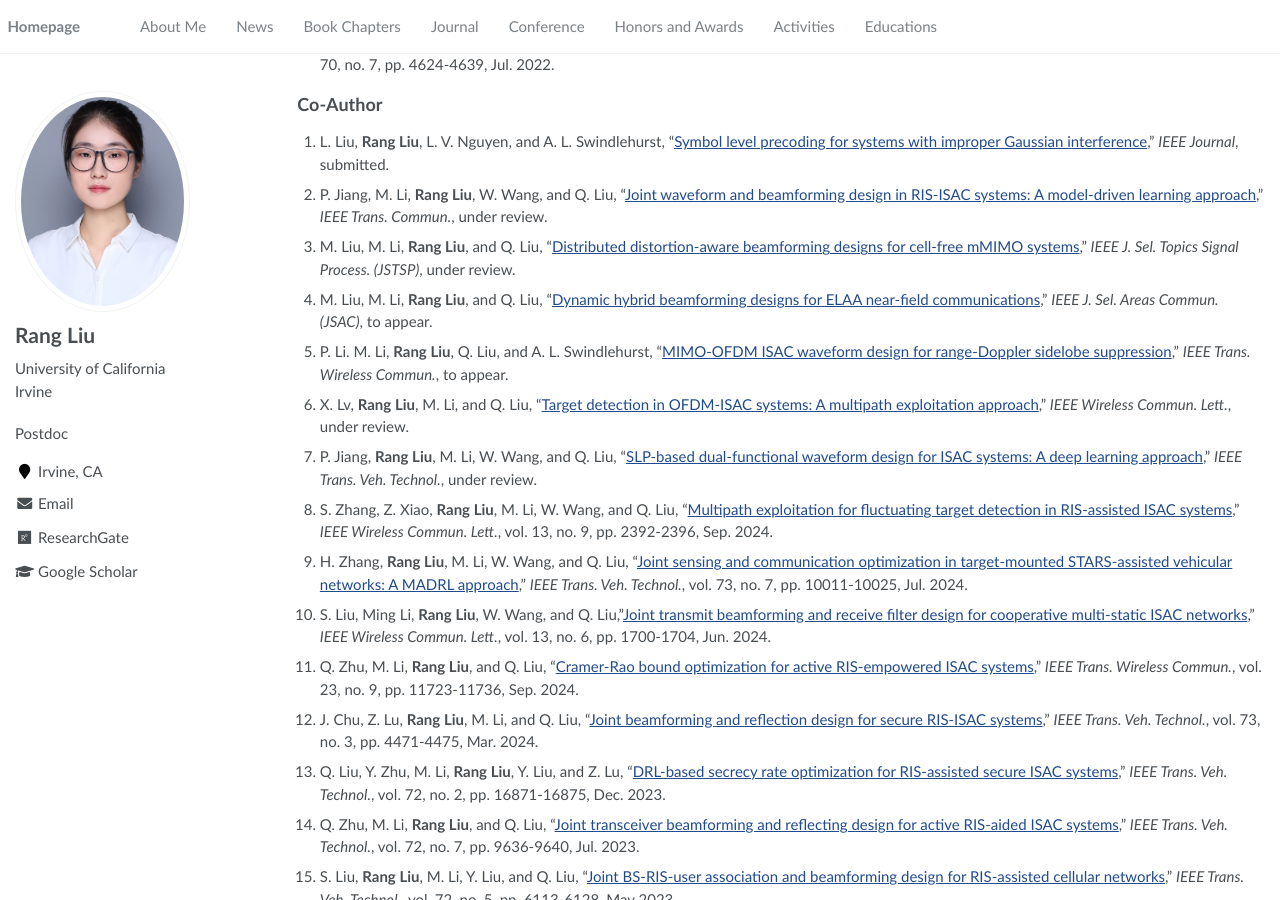
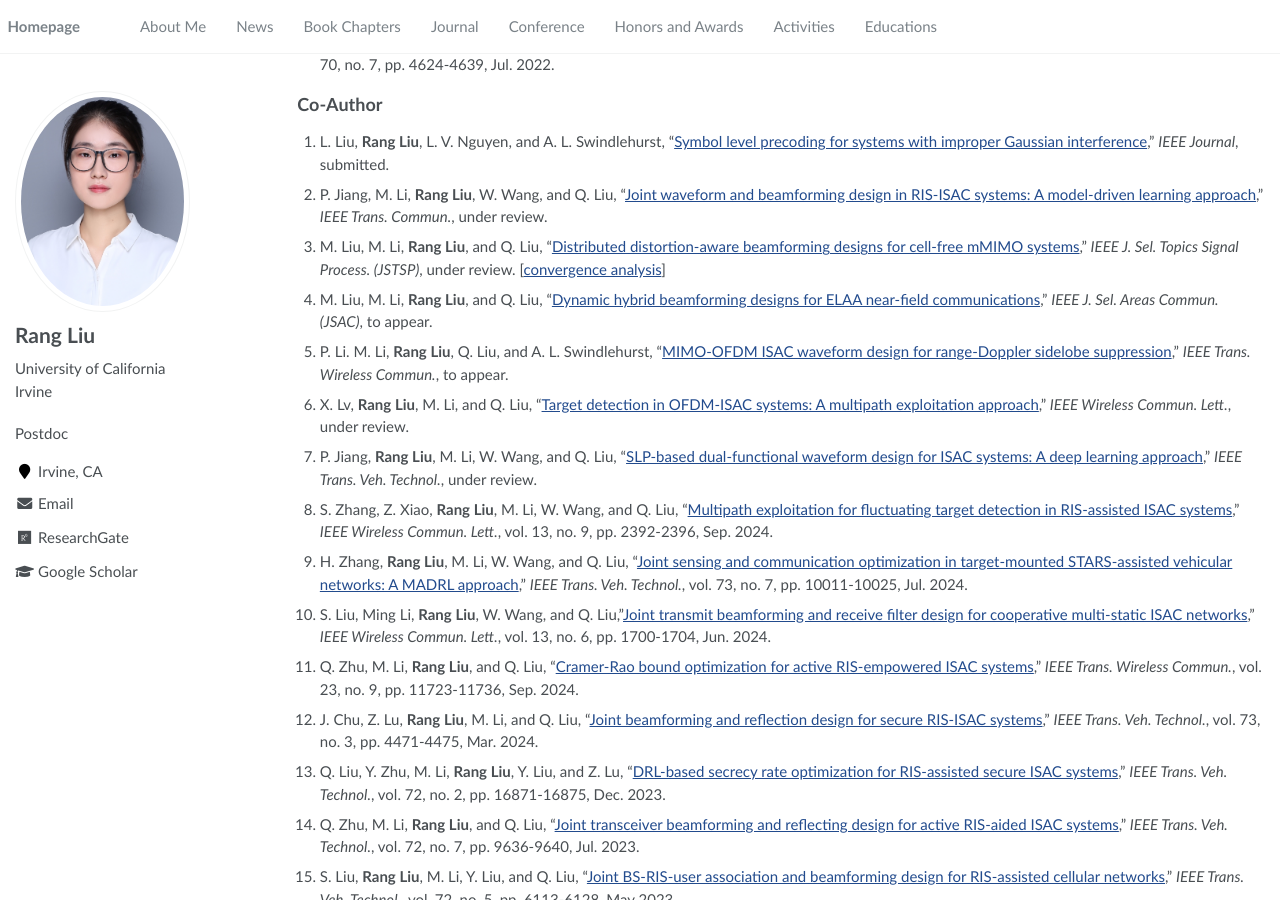
Before and after one commit to RangLiu0706/RangLiu0706.github.io, a Jekyll site: the page built from _pages/about.md, in a window 1280 px wide and 900 px high, scrolled down 1734 px. Built offline with Jekyll 4.4.1, drawn with Linux system fonts in a browser that asks for light colours; comment, search, counter and statistics services are not loaded; some of the changed lines change nothing that is shown.

Commit message:
update1203

```diff
--- a/_pages/about.md
+++ b/_pages/about.md
@@ -117,10 +117,11 @@
 22. P. Jiang, M. Li, **Rang Liu**, W. Wang, and Q. Liu, "[Joint waveform and beamforming design in RIS-ISAC systems: A model-driven learning approach]()," *IEEE Trans. Commun.*, under review.
 
 21. M. Liu, M. Li, **Rang Liu**, and Q. Liu, "[Distributed distortion-aware beamforming designs for cell-free mMIMO systems]()," *IEEE J. Sel. Topics Signal Process. (JSTSP)*, under review.
+[<a href="https://github.com/RangLiu0706/Distributed-Distortion-Aware-Beamforming-Designs-for-CF-mMIMO-Systems">convergence analysis</a>]
 
 20. M. Liu, M. Li, **Rang Liu**, and Q. Liu, "[Dynamic hybrid beamforming designs for ELAA near-field communications](https://arxiv.org/abs/2409.03560)," *IEEE J. Sel. Areas Commun. (JSAC)*, to appear.
 
-19. P. Li. M. Li, **Rang Liu**, Q. Liu, and A. L. Swindlehurst, "[MIMO-OFDM ISAC waveform design for range-Doppler sidelobe suppression](https://arxiv.org/abs/2406.17218)," *IEEE Trans. Wireless Commun.*, to appear.
+19. P. Li. M. Li, **Rang Liu**, Q. Liu, and A. L. Swindlehurst, "[MIMO-OFDM ISAC waveform design for range-Doppler sidelobe suppression](https://ieeexplore.ieee.org/document/10771629)," *IEEE Trans. Wireless Commun.*, to appear.
 
 18. X. Lv, **Rang Liu**, M. Li, and Q. Liu, "[Target detection in OFDM-ISAC systems: A multipath exploitation approach]()," *IEEE Wireless Commun. Lett.*, under review.
 
@@ -199,13 +200,13 @@
 
 31. Y. Sun, **Rang Liu**, Z. Lu, H. Luo, M. Li, and Q. Liu, "[Active reconfigurable intelligent surface empowered synthetic aperture radar imaging](https://arxiv.org/abs/2409.11728)," in *Proc. Asilomar Conf. on Signals Systems and Computers*, Pacific Grove, CA, USA, Oct. 2024.
 
-30. M. Liu, M. Li, **Rang Liu**, and Q. Liu, "[Distortion-aware beamforming design for MU-MISO systems]()," in *Proc. Veh. Technol. Conf. (VTC2024-Fall)*, Washington DC, USA, Oct. 2024.
+30. M. Liu, M. Li, **Rang Liu**, and Q. Liu, "[Distortion-aware beamforming design for MU-MISO systems](https://ieeexplore.ieee.org/document/10757545)," in *Proc. Veh. Technol. Conf. (VTC2024-Fall)*, Washington DC, USA, Oct. 2024.
 
-29. M. Yu, J. Chu, **Rang Liu**, P. Li, M. Li, and Q. Liu, "[Active RIS empowered secure MISO systems: AN and RIF approaches]()," in *Proc. Veh. Technol. Conf. (VTC2024-Fall)*, Washington DC, USA, Oct. 2024.
+29. M. Yu, J. Chu, **Rang Liu**, P. Li, M. Li, and Q. Liu, "[Active RIS empowered secure MISO systems: AN and RIF approaches](https://ieeexplore.ieee.org/document/10757472)," in *Proc. Veh. Technol. Conf. (VTC2024-Fall)*, Washington DC, USA, Oct. 2024.
 
-28. P. Jiang, **Rang Liu**, M. Li, W. Wang, and Q. Liu, "[Model-driven deep learning for joint waveform and beamforming design in RIS-ISAC systems]()," in *Proc. Veh. Technol. Conf. (VTC2024-Fall)*, Washington DC, USA, Oct. 2024.
+28. P. Jiang, **Rang Liu**, M. Li, W. Wang, and Q. Liu, "[Model-driven deep learning for joint waveform and beamforming design in RIS-ISAC systems](https://ieeexplore.ieee.org/document/10757550)," in *Proc. Veh. Technol. Conf. (VTC2024-Fall)*, Washington DC, USA, Oct. 2024.
 
-27. M. Lu, M. Yu, **Rang Liu**, S. Liu, M. Li, W. Wang, and Q. Liu, "[RIS-based dual-functional access point for energy efficiency in cell-free systems]()," in *Proc. Veh. Technol. Conf. (VTC2024-Fall)*, Washington DC, USA, Oct. 2024.
+27. M. Lu, M. Yu, **Rang Liu**, S. Liu, M. Li, W. Wang, and Q. Liu, "[RIS-based dual-functional access point for energy efficiency in cell-free systems](https://ieeexplore.ieee.org/document/10757457)," in *Proc. Veh. Technol. Conf. (VTC2024-Fall)*, Washington DC, USA, Oct. 2024.
 
 
 26. M. Liu, M. Li, **Rang Liu**, and Q. Liu,  "[A novel dynamic hybrid beamforming design for ELAA systems](https://ieeexplore.ieee.org/document/10622286)," in *Proc. IEEE Int. Conf. Commun. (ICC)*, Denver, USA, Jun. 2024.
```
